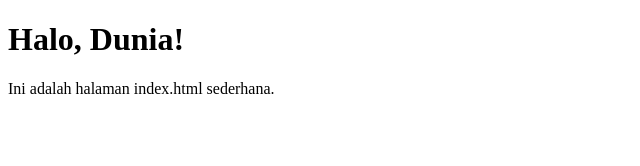
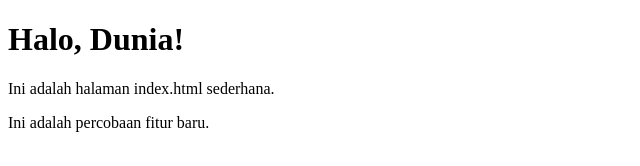
Before and after one commit to maratussholeha/webapplatihan, a plain HTML site: page index.html in a window 1280 px wide. Shown: the whole page, without its empty margins (0-640 px from the left). Drawn offline with Linux system fonts and the light colour scheme.

Commit message:
Menambahkan perubahan pada fitur percobaan

```diff
--- a/index.html
+++ b/index.html
@@ -6,5 +6,6 @@
 <body>
     <h1>Halo, Dunia!</h1>
     <p>Ini adalah halaman index.html sederhana.</p>
+    <p>Ini adalah percobaan fitur baru.</p>
 </body>
 </html>
```
